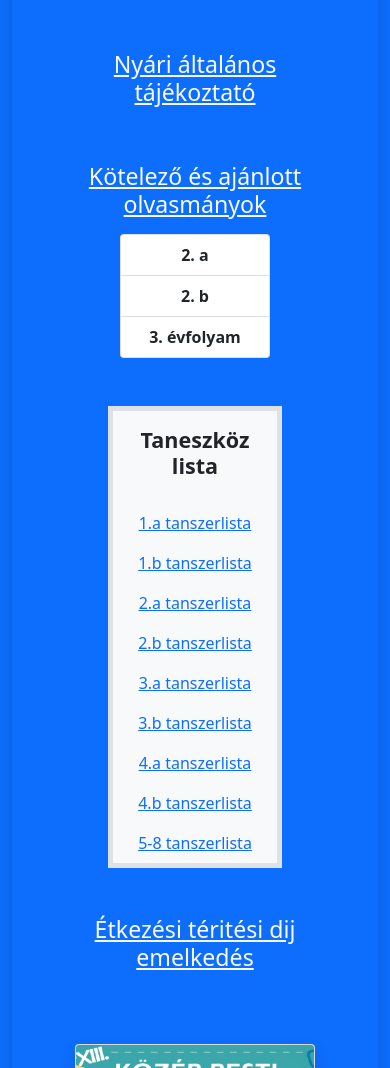
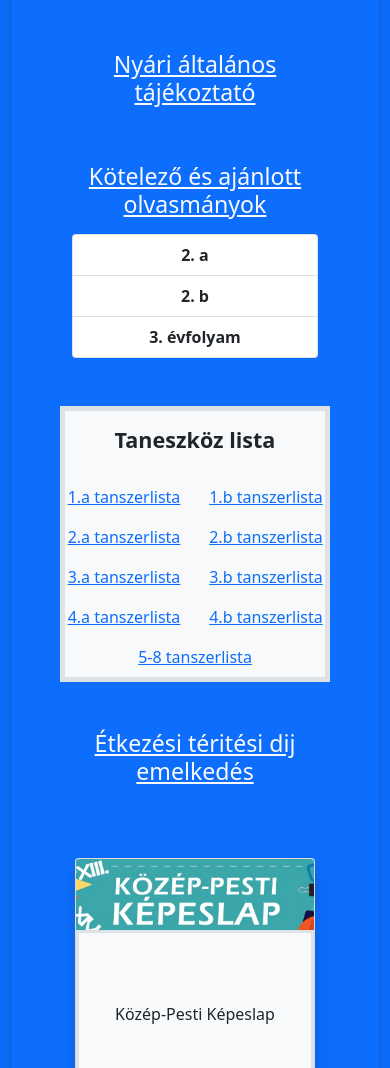
Before and after one commit to bhunor97/Arany-Janos-Altalanos-Iskola, a plain HTML site: page main/index.html in a window 390 px wide. Shown: the part 1619-2687 px from the top of the page. Drawn offline with nearby package versions, Linux system fonts and the light colour scheme.

Commit message:
mid-lists: responsive adjustments

```diff
--- a/main/index.html
+++ b/main/index.html
@@ -517,7 +517,7 @@
             </article>
           </div>
 
-          <div class="list-group mx-5 pt-2">
+          <div class="list-group pt-2">
             <a
               target="blank"
               href="../dokumentumok/olvasm/ajánlott olvasmányok_leendő_2.a.pdf"
@@ -540,7 +540,7 @@
         </div>
 
         <!-- bejegyzés_4: Tanszerlista -->
-        <div class="bg-light text-dark border border-5 mx-5 mt-5">
+        <div class="bg-light text-center text-dark border border-5 mt-5">
           <div class="h4 fw-bold p-3">Taneszköz lista</div>
           <div class="row">
             <div class="col p-2">
--- a/main/style.css
+++ b/main/style.css
@@ -129,7 +129,6 @@
   background-position: center;
   background-size: cover;
   width: 100%;
-  /* height: 25rem; */
 }
 
 /* Lábléc */
```
